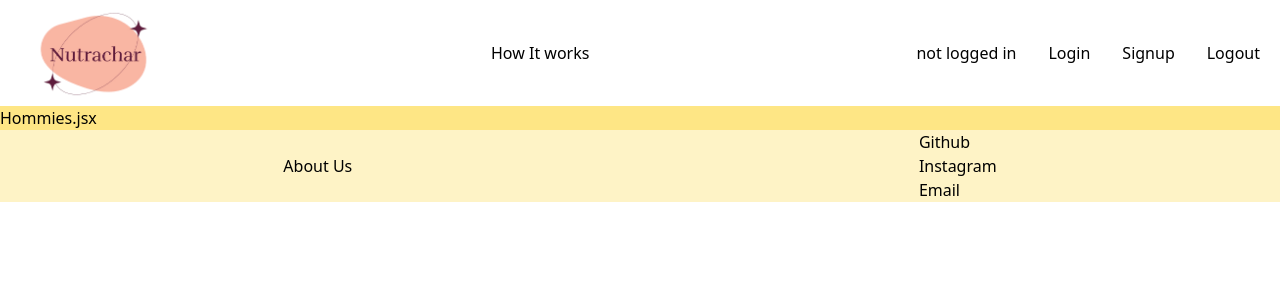
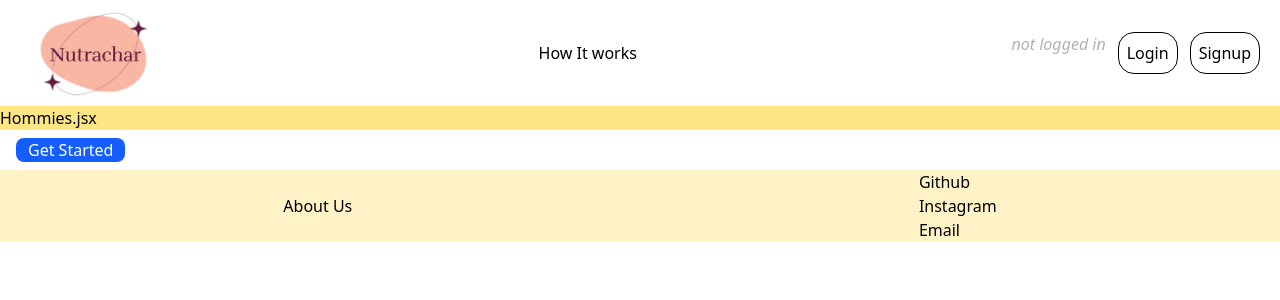
Before and after one commit to g7-bit/Nutrachar, a React (Vite) app in the folder frontend/: page / in a window 1280 px wide. Shown: the top 300 px of the page. Built offline with nearby package versions, Linux system fonts and the light colour scheme; no server answers.

Commit message:
refactor: update key prop in Dashboard, enhance Diet component with edit link and state, improve Home layout, and modify Header for better user experience

```diff
--- a/frontend/src/components/Dashboard.jsx
+++ b/frontend/src/components/Dashboard.jsx
@@ -31,7 +31,7 @@ function Dashboard() {
     <div>
       {dietArray.length>0 ?
       dietArray.map(diet=>(
-        <div key={diet}>
+        <div key={diet[0]}>
 
           <Link to= {`/diet/${diet[0]}`}>
             <p>Diet Id:   {diet[0]}</p>
--- a/frontend/src/components/Diet.jsx
+++ b/frontend/src/components/Diet.jsx
@@ -1,8 +1,8 @@
 import axios from "axios";
 import React, { useEffect, useState } from "react";
 import dietService from "../expressBackend/diet";
-import { useParams } from "react-router-dom";
-import { Input, Chart } from "../components";
+import { useParams,Link } from "react-router-dom";
+import { Input, Chart,Button } from "../components";
 
 function Diet() {
   const { dietId } = useParams();
@@ -12,6 +12,8 @@ function Diet() {
   const [loading, setLoading] = useState(true);
   const [totalMacros, setTotalMacros] = useState({});
   const [valForCharts, setValForCharts] = useState([]);
+  const [isEditable, setIsEditable]= useState(false)
+
 
   const tableHeading = [
     "Food name",
@@ -130,6 +132,8 @@ function Diet() {
       });
       // console.log("updated handle onsubmit :: ", updatedFoodObj)
       setCurrentData(updatedFoodObj);
+      setIsEditable(true)
+
     }
   };
 
@@ -244,6 +248,17 @@ function Diet() {
           </tbody>
         </table>
       </div>
+
+
+  <div>
+    <Link to='/edit/'>
+      <Button>
+        Edit
+      </Button>
+    </Link>
+  </div>
+
+
       <div>
         <div className="m-3">
 
@@ -253,14 +268,14 @@ function Diet() {
 <br />
 <br />
         <div className="">
-          <div className="text-center text-green-500"> Reccomended Ratio</div>
+          <div className="text-center text-green-500"> Reccomended Ratio &#10026;</div>
           <div className="flex  opacity-85">
 
              <div className="flex-1  ">
                 <Chart
                   data={[
-                    { name: "Fats", value: 25 },
-                    { name: "Carbs", value: 30 },
+                    { name: "fats", value: 25 },
+                    { name: "carbs", value: 30 },
                     { name: "Protein", value: 45 },
                   ]}
                   userLabel="Weight loss"
--- a/frontend/src/components/Home.jsx
+++ b/frontend/src/components/Home.jsx
@@ -2,6 +2,8 @@ import React, { useEffect } from 'react'
 import axios from 'axios'
 import envConf from '../conf/envConf.js'
 import authService from '../expressBackend/auth.js'
+import {Link} from 'react-router-dom'
+import {Button} from '../components'
 
 function Home() {
 
@@ -26,7 +28,15 @@ fetchData()
 
 
   return (
-    <div className='bg-amber-200'>Hommies.jsx</div>
+
+    <div>
+        <div className='bg-amber-200'>Hommies.jsx</div>
+        <div>
+          <Link to='/dashboard'><Button> Get Started</Button></Link>
+        </div>
+    </div>
+
+
   )
 }
 
--- a/frontend/src/components/LogoutBtn.jsx
+++ b/frontend/src/components/LogoutBtn.jsx
@@ -5,7 +5,7 @@ import authService from '../expressBackend/auth'
 import { logout } from '../store/authslice'
 
 
-function LogoutBtn() {
+function LogoutBtn({className=""}) {
     const dispatch = useDispatch()
 
     const logoutHandler = ()=>{
@@ -19,6 +19,7 @@ function LogoutBtn() {
   return (
     <button
     onClick={logoutHandler}
+    className={className}
     >
         Logout
 
--- a/frontend/src/components/header/Header.jsx
+++ b/frontend/src/components/header/Header.jsx
@@ -1,67 +1,81 @@
-import React, { useEffect } from 'react'
-import { Link } from 'react-router-dom'
-import {Logo, LogoutBtn} from '../../components'
-import { useDispatch, useSelector } from 'react-redux'
-import axios from 'axios'
-import authService from '../../expressBackend/auth'
-import {login} from '../../store/authslice'
-
+import React, { useEffect } from "react";
+import { Link, useLocation } from "react-router-dom";
+import { Logo, LogoutBtn } from "../../components";
+import { useDispatch, useSelector } from "react-redux";
+import axios from "axios";
+import authService from "../../expressBackend/auth";
+import { login } from "../../store/authslice";
 
 //TODO:  create logic for header elements
 function Header() {
-  const dispatch = useDispatch()
-  const userDataStore= useSelector((state)=>state.auth.userData)
+  const dispatch = useDispatch();
+  const userDataInStore = useSelector((state) => state.auth.userData);
+  const location = useLocation();
+  console.log(userDataInStore);
+
+  useEffect(() => {
+    const fetchUser = async () => {
+      if (userDataInStore === null) {
+        console.log("header.jsx::: called getcurretnUser");
+        const userGet = await authService.getCurrentUser();
+        if (userGet === undefined) return;
+        dispatch(login(userGet.data.data));
+      }
+    };
+    fetchUser();
+    // console.log("header.jsx:: userdata:: ", userDataStore)
+  }, [userDataInStore]);
+  return (
+    <>
+      <div className=" flex  justify-between items-center px-5">
+        {" "}
+        {/* md means mediam and up */}
+        <div>
+
+          <Link to='/'><Logo ></Logo></Link>
 
 
-  useEffect(()=>{
-
-    const fetchUser = async()=>{
-      if(userDataStore === null){
-        console.log("header.jsx::: called getcurretnUser")
-        const userGet = await authService.getCurrentUser()
-        if(userGet === undefined)return
-        dispatch(login(userGet.data.data))
-      }
-    }
-    fetchUser()
-    // console.log("header.jsx:: userdata:: ", userDataStore)
-  },[userDataStore,])
-  return (
-    <>
-    <div className=' flex  justify-between items-center px-5'> {/* md means mediam and up */}
-        <div>
-            <Logo />
         </div>
         <div>
-            <Link to="/">
-            How It works
-            </Link>
+           <Link to="/">How It works</Link>
         </div>
-        <div className='flex gap-x-8 '>
-          {userDataStore?
-          <div>
-            <i>{userDataStore.username}</i>
-          </div>
-          :<p>not logged in</p>
-          }
-          <div>
-            <Link to="/login">
-            Login
-            </Link>
-          </div>
-          <div>
-            <Link to="/signup">
-            Signup
-            </Link>
-          </div>
-          <div>
-            <LogoutBtn/>
-          </div>
+        <div className="flex gap-x-8 ">
+          {userDataInStore && location.pathname !== "/dashboard" && (
+            <div className="border rounded-2xl p-2">
+
+              <Link to="/dashboard">Dashboard</Link>
+            </div>
+          )}
+
+          {userDataInStore   ? (
+            <div className="flex gap-3">
+              <div>
+                <LogoutBtn className="border rounded-2xl p-2" />
+              </div>
+              <div className="text-center">
+                <img src={userDataInStore.avatar}
+                className="w-15 h-15 rounded-2xl object-cover"
+                ></img>
+                <i>{userDataInStore.username}</i>
+              </div>
+            </div>
+          ) : (
+            <div className="flex gap-3">
+              <i>
+                <p className="opacity-30">not logged in</p>
+              </i>
+              <div className="border rounded-2xl p-2">
+                <Link to="/login">Login</Link>
+              </div>
+              <div className="border rounded-2xl p-2">
+                <Link to="/signup">Signup</Link>
+              </div>
+            </div>
+          )}
         </div>
-
-    </div>
+      </div>
     </>
-  )
+  );
 }
 
-export default Header
+export default Header;
--- a/frontend/src/main.jsx
+++ b/frontend/src/main.jsx
@@ -41,6 +41,7 @@ const router = createBrowserRouter([
         path:"/diet/:dietId",
         element:<Diet/>
       },
+
       {
         path:"*",
         element: <FourZeroFour/>
```
